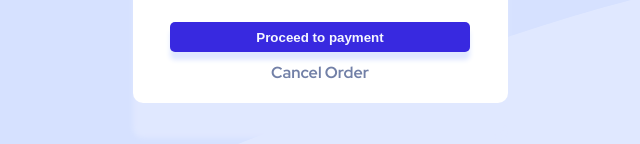
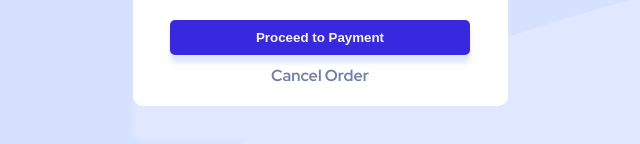
Before and after one commit to motuncoded/Order-summary-card, a plain HTML site: page index.html in a window 1280 px wide. Shown: the part 534-678 px from the top of the page, 320-960 px from the left. Drawn offline with Linux system fonts and the light colour scheme.

Commit message:
styled changed

```diff
--- a/index.html
+++ b/index.html
@@ -38,7 +38,7 @@
     <a class="order-summary-link" href="#">Change</a>
   </div>
   <div class="inline-flex order-summary-button" >
-    <button class="order-summary-primary-button">Proceed to payment</button>
+    <button class="order-summary-primary-button">Proceed to Payment</button>
     <a href="#" class="order-summary-secondary-button">Cancel Order</a>
   </div>
     </section>
--- a/style.css
+++ b/style.css
@@ -117,7 +117,7 @@ main {
 	outline: none;
 	border: none;
 	color: var(--Pale-blue);
-	padding: 0.75rem;
+	padding: 1rem;
 	width: 100%;
 	font-weight: 700;
 	border-radius: 0.5rem;
@@ -129,7 +129,6 @@ main {
 }
 .order-summary-secondary-button {
 	font-weight: 700;
-
 	color: var(--saturated-blue);
 	padding: 1rem;
 	text-decoration: none;
```
